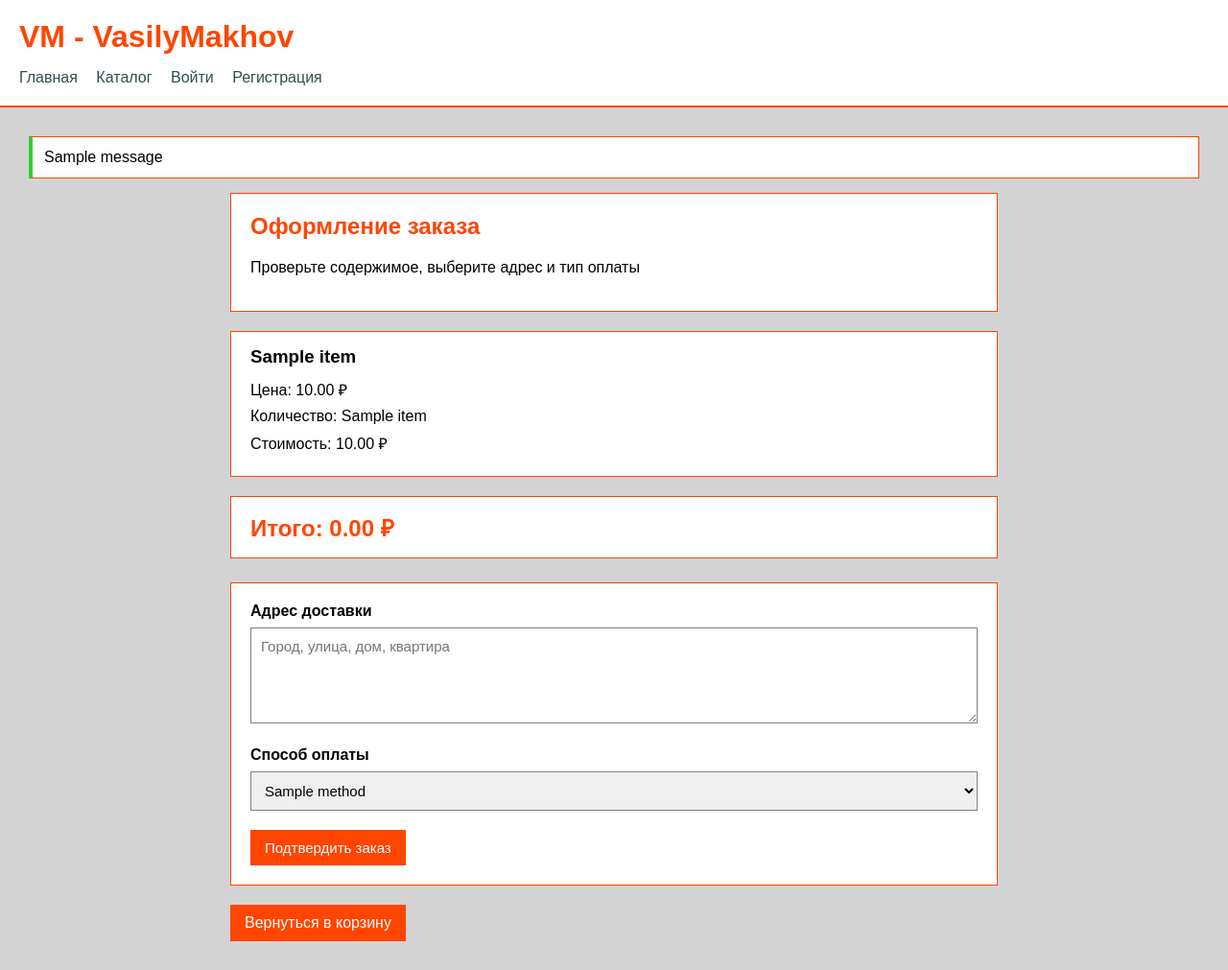
After one commit to VasilyMakhov/VM, a Flask app: template templates/checkout.html in a window 1280 px wide. The commit adds this page. Shown: the whole page at 96% size. Run offline with Flask 3, Linux system fonts and the light colour scheme; the template is opened without the code that fills it: most values are stand-ins (such as "Sample title", 1, 10 or a date in 2020); one stand-in notice (Sample message) is shown.

Commit message:
Added order page

```diff
--- a/app.py
+++ b/app.py
@@ -4,6 +4,7 @@ from routes.cart import cart_bp
 from routes.auth import auth_bp
 from routes.catalog import catalog_bp
 from routes.main import main_bp
+from routes.orders import orders_bp
 
 app = Flask(__name__)
 app.secret_key = "vm-secret-key"
@@ -12,6 +13,7 @@ app.register_blueprint(cart_bp)
 app.register_blueprint(auth_bp)
 app.register_blueprint(catalog_bp)
 app.register_blueprint(main_bp)
+app.register_blueprint(orders_bp)
 
 if __name__ == "__main__":
     app.run(debug=1, port=2911)
--- a/static/css/style.css
+++ b/static/css/style.css
@@ -141,7 +141,7 @@ label{
 
 .product-page{
     background-color: white;
-    border: 1px solid gray;
+    border: 1px solid orangered;
     padding: 30px;
     margin-top: 20px;
     display: flex;
@@ -187,7 +187,7 @@ label{
     background-color: white;
     border: 1px solid orangered;
     padding: 25px;
-    max-width: 600px;
+    max-width: 6000px;
 }
 
 .profile h2{
@@ -461,3 +461,86 @@ label{
 .message.error {
     border-left: 4px solid crimson;
 }
+
+.message.success {
+    border-left: 4px solid limegreen;
+}
+
+.checkout {
+    max-width: 800px;
+    margin: 0 auto;
+}
+
+.checkout-items {
+    display: flex;
+    flex-direction: column;
+    gap: 12px;
+    margin-bottom: 20px;
+}
+
+.checkout-item {
+    background-color: white;
+    border: 1px solid orangered;
+    padding: 15px 20px;
+}
+
+.checkout-item h3 {
+    margin-top: 0;
+    margin-bottom: 12px;
+}
+
+.checkout-item p {
+    margin: 8px 0;
+}
+
+.checkout-total {
+    background-color: white;
+    border: 1px solid orangered;
+    padding: 15px 20px;
+    margin-bottom: 25px;
+}
+
+.checkout-total h2 {
+    margin: 0;
+}
+
+.checkout form {
+    background-color: white;
+    border: 1px solid orangered;
+    padding: 20px;
+}
+
+.checkout .form-group {
+    margin-bottom: 20px;
+}
+
+.checkout label {
+    display: block;
+    margin-bottom: 8px;
+    font-weight: bold;
+}
+
+.checkout textarea,
+.checkout select {
+    box-sizing: border-box;
+    width: 100%;
+    padding: 10px;
+    border: 1px solid gray;
+    font-family: Arial, Helvetica, sans-serif;
+    font-size: 15px;
+}
+
+.checkout textarea {
+    min-height: 100px;
+    resize: vertical;
+}
+
+.checkout textarea:focus,
+.checkout select:focus {
+    outline: 1px solid orangered;
+    border-color: orangered;
+}
+
+.checkout .profile-actions {
+    margin-top: 20px;
+}
--- a/templates/base.html
+++ b/templates/base.html
@@ -17,8 +17,8 @@
                 {% if session.get("user_id") %}
                     <a href="/">ЛК - {{ session.get("user_login") }} </a>
                     <a href="/catalog">Каталог</a>
+                    <a href="/cart">Корзина</a>
                     <a href="/logout">Выйти</a>
-                    <a href="/cart">Корзина</a>
                 {% else %}
                     <a href="/">Главная</a>
                     <a href="/catalog">Каталог</a>
@@ -29,6 +29,17 @@
         </header>
 
         <main>
+            {% with messages = get_flashed_messages(with_categories=true) %}
+                {% if messages %}
+                        <div class="messages">
+                            {% for category, message in messages %}
+                                <div class="message {{ category }}">
+                                    {{ message }}
+                                </div>
+                            {% endfor %}
+                        </div>
+                    {% endif %}
+            {% endwith %}
             {% block content %}{% endblock %}
         </main>
 
--- /dev/null
+++ b/templates/checkout.html
@@ -0,0 +1,66 @@
+{% extends "base.html" %}
+
+{% block title %}Оформление заказа — VM{% endblock %}
+
+{% block content %}
+
+<div class="checkout">
+    <div class="cat-head">
+        <h2>Оформление заказа</h2>
+        <p>Проверьте содержимое, выберите адрес и тип оплаты</p>
+    </div>
+
+    <div class="checkout-items">
+        {% for item in items %}
+            <div class="checkout-item">
+                <h3>{{ item[2] }}</h3>
+
+                <p>Цена: {{ "%.2f"|format(item[3]) }} ₽</p>
+                <p>Количество: {{ item[4] }}</p>
+
+                <p>
+                    Стоимость:
+                    {{ "%.2f"|format(item[3] * item[4]) }} ₽
+                </p>
+            </div>
+        {% endfor %}
+    </div>
+
+    <div class="checkout-total">
+        <h2>Итого: {{ "%.2f"|format(total_price) }} ₽</h2>
+    </div>
+
+    <form method="POST" action="{{ url_for('orders.checkout') }}">
+        <div class="form-group">
+            <label for="delivery_address">Адрес доставки</label>
+
+            <textarea
+                id="delivery_address"
+                name="delivery_address"
+                required
+                maxlength="500"
+                placeholder="Город, улица, дом, квартира"></textarea>
+        </div>
+
+        <div class="form-group">
+            <label for="payment_method_id">Способ оплаты</label>
+
+            <select
+                id="payment_method_id"
+                name="payment_method_id"
+                required>
+                {% for method in payment_methods %}
+                    <option value="{{ method[0] }}">
+                        {{ method[1] }}
+                    </option>
+                {% endfor %}
+            </select>
+        </div>
+
+        <button type="submit">Подтвердить заказ</button>
+    </form>
+    <div class="profile-actions">
+    <a href="{{ url_for('cart.cart') }}">Вернуться в корзину</a>
+    </div>
+</div>
+{% endblock %}
--- a/templates/product.html
+++ b/templates/product.html
@@ -5,9 +5,9 @@
 {% endblock %}
 
 {% block content %}
-
+<div class="profile">
 <h2><a href="/catalog"> Назад в каталог</a></h2>
-
+</div>
 <div class="product-page">
     <div class="product-img">
         <img src="{{ product[3] }}" alt="{{ product[1] }}">
```
Also changed, not shown: routes/orders.py (added, +130 -0 lines), templates/cart.html (+7 -14 lines).
